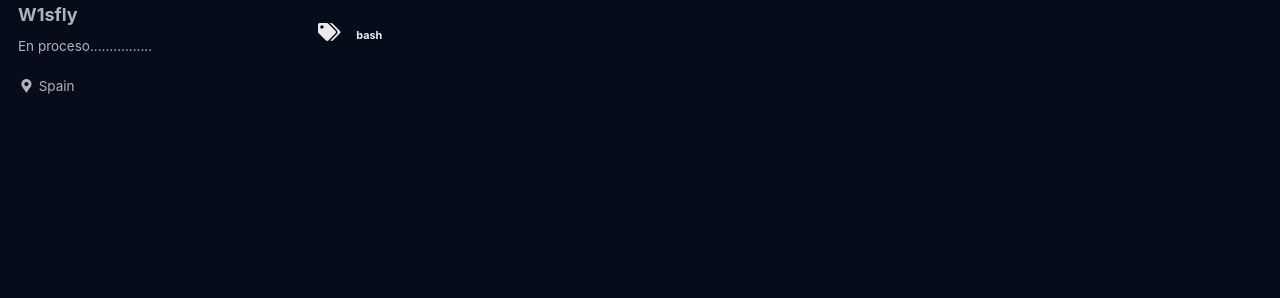
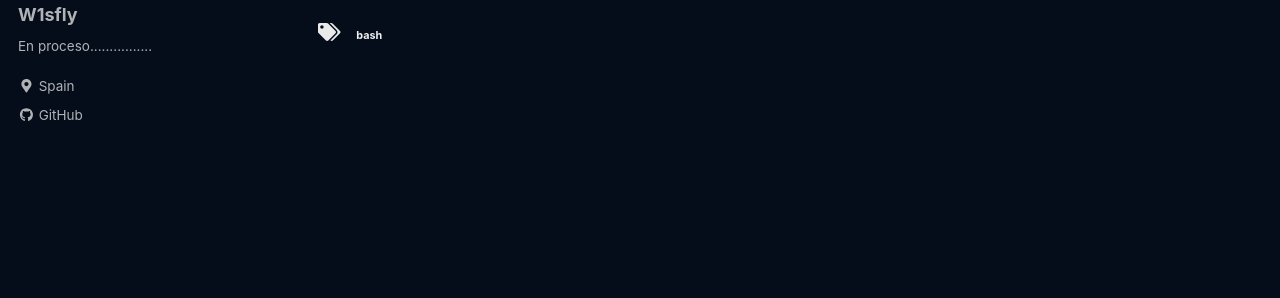
Before and after one commit to W1sfly/W1sfly.github.io, a Jekyll site: the page built from index.html, in a window 1280 px wide. Shown: the part 207-505 px from the top of the page. Built offline with Jekyll 4.4.1, drawn with Linux system fonts in a browser that asks for light colours; cached includes are drawn as plain includes; a script that is not in the unit is left out; the list of posts is cut into pages by our own code.

Commit message:
Update _config.yml

```diff
--- a/_config.yml
+++ b/_config.yml
@@ -114,7 +114,7 @@ author:
   flickr           :
   facebook         :
   foursquare       :
-  github           : #"W1sfly"
+  github           : "w1sfly"
   gitlab           :
   google_plus      :
   keybase          : #"snowscan"
```
